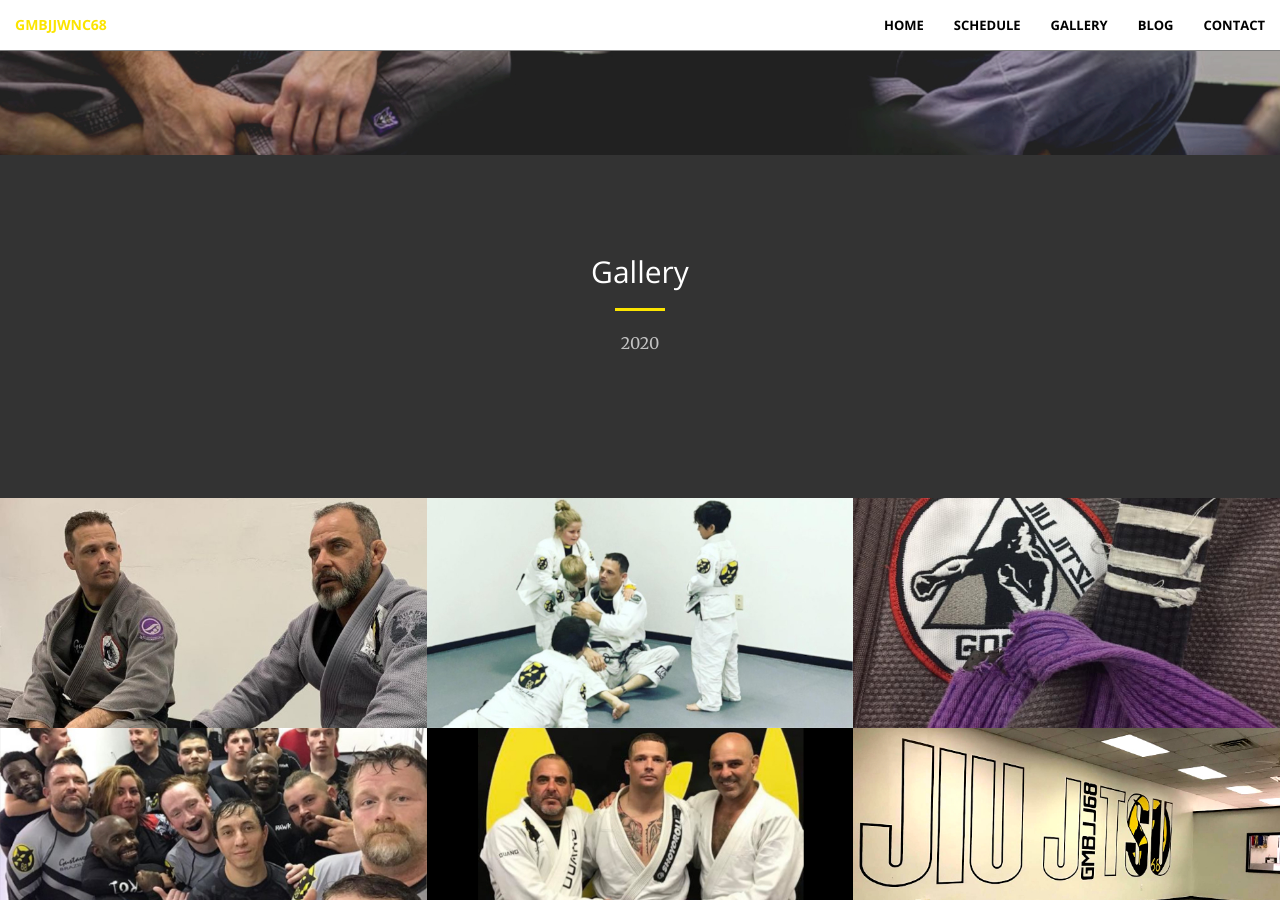
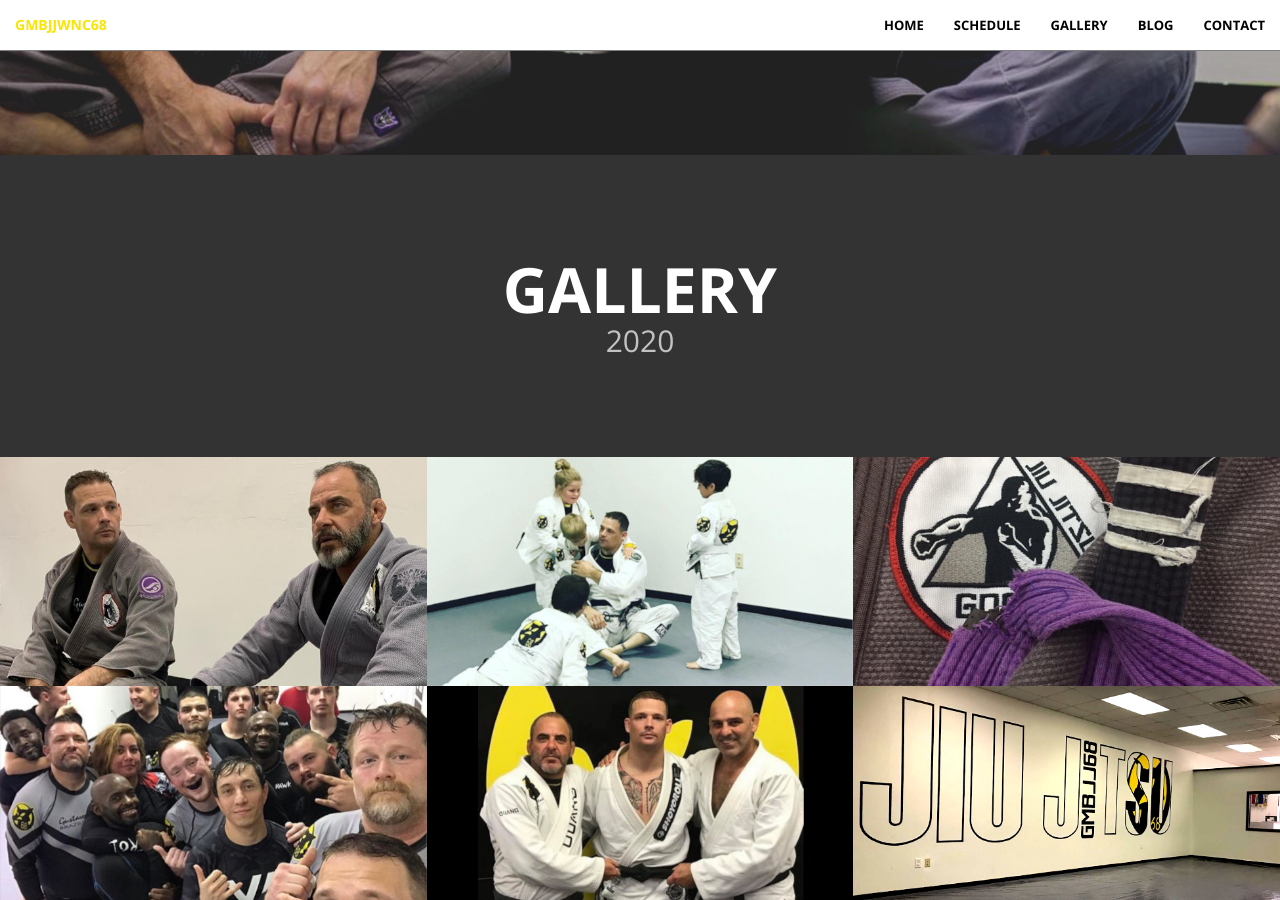
Before and after one commit to gmbjjwnc68/gmbjjwnc68.github.io, a Jekyll site: the page built from gallery.html, in a window 1280 px wide and 900 px high, scrolled down 745 px. Built offline with Jekyll 4.4.1, drawn with Linux system fonts in a browser that asks for light colours.

Commit message:
Update gallery text styling

```diff
--- a/_includes/gallery_title.html
+++ b/_includes/gallery_title.html
@@ -1,11 +1,25 @@
+<head>
+    <style>
+        h1 {
+                font-weight: 700;
+                color: white;
+                text-transform: uppercase;
+                margin: 0;
+                padding: 0;
+            }
+        h2 {
+                margin: 0;
+                padding: 0;
+            }
+    </style>
+</head>
+
 <section class="bg-dark" id="about">
     <div class="container">
         <div class="row">
             <div class="col-lg-8 col-lg-offset-2 text-center">
-                <h2 class="section-heading">Gallery</h2>
-                <hr>
-                <p class="text-faded">2020</p>
-                <hr class="gray">
+                <h1 class="section-heading">Gallery</h1>
+                <h2 class="text-faded">2020</h2>
             </div>
         </div>
     </div>
```
